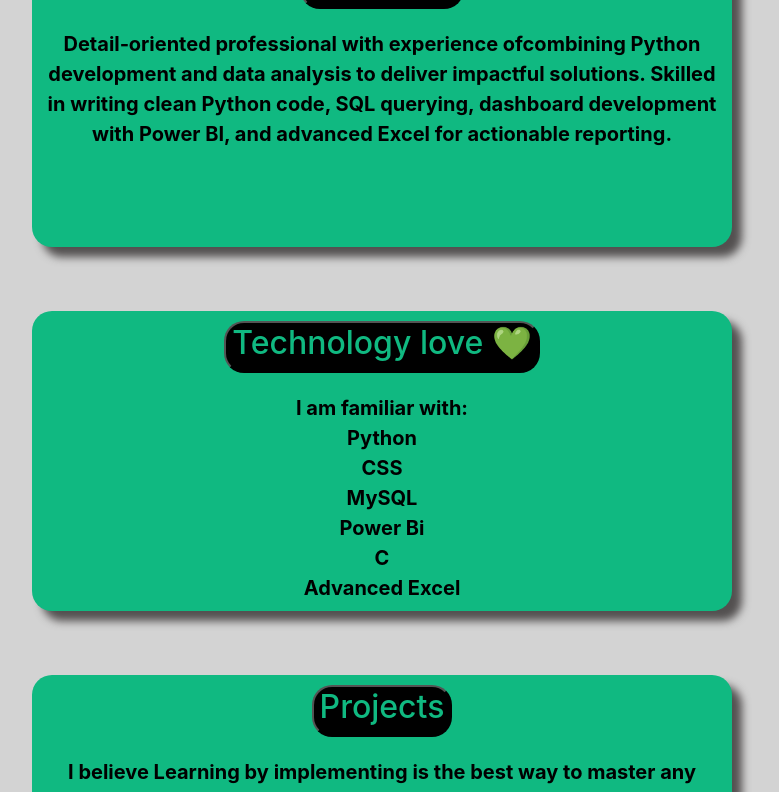
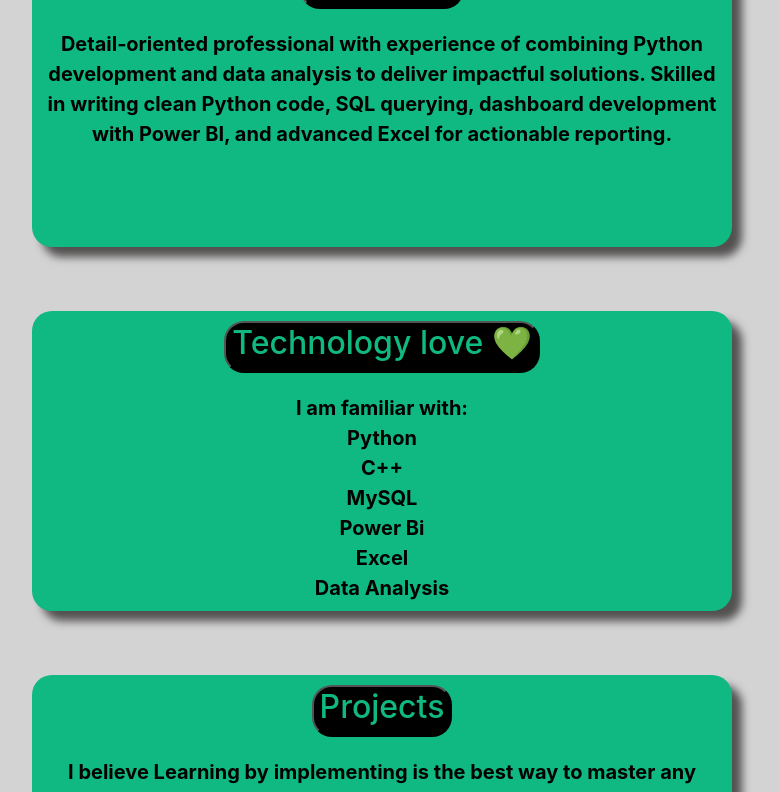
Before and after one commit to aasthasinha-19/My-Portfolio, a plain HTML site: page index.html in a window 1280 px wide. Shown: the part 739-1531 px from the top of the page, without its empty margins (258-1037 px from the left). Drawn offline with nearby package versions, Linux system fonts and the light colour scheme.

Commit message:
Update index.html

```diff
--- a/index.html
+++ b/index.html
@@ -43,7 +43,7 @@
     <section class="section">
         <div class="container container-center">
        <button> <h2>About Me</h2></button>
-        <p> Detail‑oriented professional with experience ofcombining Python development and data analysis to deliver impactful solutions.
+        <p> Detail‑oriented professional with experience of combining Python development and data analysis to deliver impactful solutions.
             Skilled in writing clean Python code, SQL querying, dashboard development with Power BI, and advanced Excel for actionable reporting.
         </p>
         </div>
@@ -52,7 +52,7 @@
     <section class="section">
         <div class="container container-center">
        <button> <h2>Technology love 💚</h2></button>
-        <p>I am familiar with:<br> Python<br>CSS<br>MySQL<br>Power Bi<br>C<br>Advanced Excel</p>
+        <p>I am familiar with:<br> Python<br>C++<br>MySQL<br>Power Bi<br>Excel<br>Data Analysis</p>
         </div>
     </section>
 
```
